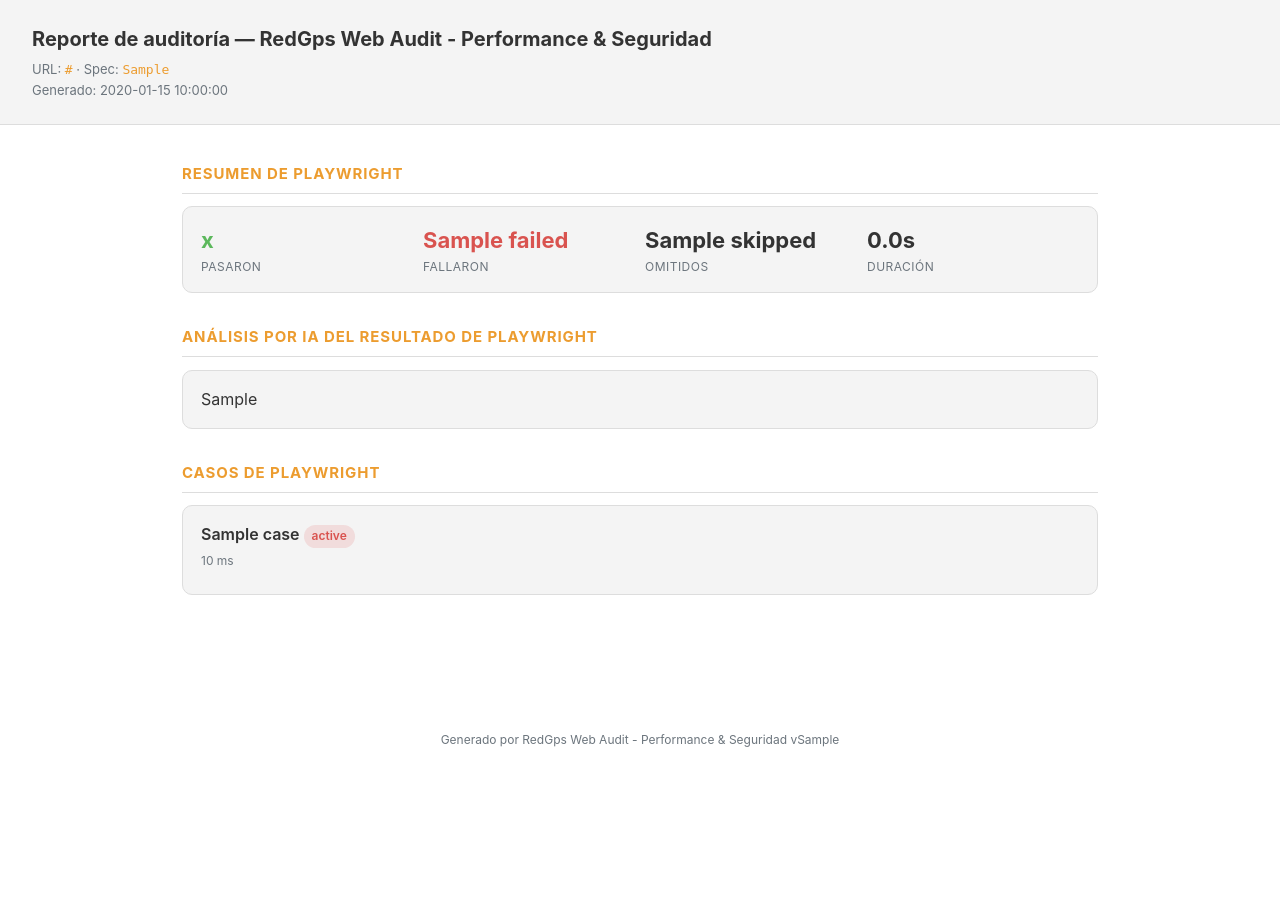
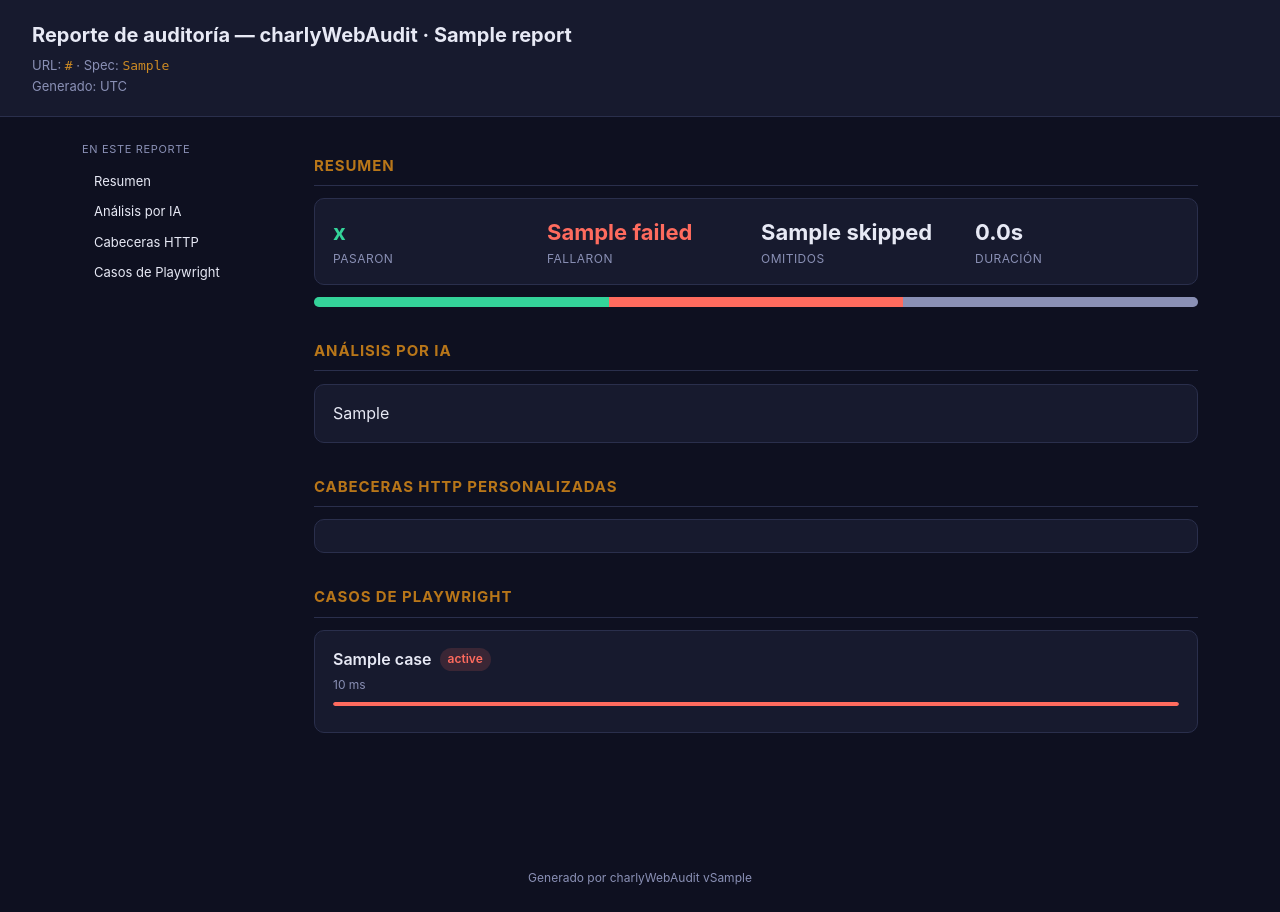
Before and after one commit to charlsrdz/charlyAudit, a Python web app: template charlywebaudit/report/templates/report.html.jinja in a window 1280 px wide. Before the commit the page ends 747 px from the top, so only its background shows below. Run offline with Jinja, Linux system fonts and the light colour scheme; the template is opened without the code that fills it: most values are stand-ins (such as "Sample title", 1, 10 or a date in 2020).

Commit message:
refactor reportes

```diff
--- a/charlywebaudit/gui/__init__.py
+++ b/charlywebaudit/gui/__init__.py
@@ -62,9 +62,6 @@ def main() -> None:
     """Punto de entrada seguro — usado por `charlywebaudit-gui` y por
     `charlywebaudit --gui`. Nunca deja escapar un ImportError como
     traceback crudo."""
-    from ..telemetry import setup_telemetry_hooks
-    setup_telemetry_hooks()
-
     try:
         import tkinter  # noqa: F401 — solo para verificar disponibilidad antes de importar el resto
     except ImportError:
--- a/charlywebaudit/gui/views/help_view.py
+++ b/charlywebaudit/gui/views/help_view.py
@@ -44,7 +44,7 @@ class HelpView(ttk.Frame):
         left = ttk.Frame(body)
         left.grid(row=0, column=0, sticky="nsew", padx=(0, 12))
 
-        about_card = Card(left, title="QUÉ ES REDGPS WEB AUDIT")
+        about_card = Card(left, title="QUÉ ES CHARLYWEBAUDIT")
         about_card.pack(fill="x")
         ttk.Label(
             about_card.body,
--- a/charlywebaudit/report/templates/report.html.jinja
+++ b/charlywebaudit/report/templates/report.html.jinja
@@ -2,18 +2,20 @@
 <html lang="es">
 <head>
 <meta charset="UTF-8" />
-<title>RedGps Web Audit - Performance & Seguridad — Reporte de {{ report.url }}</title>
+<title>charlyWebAudit — Reporte de {{ report.url }}</title>
 <style>
   :root {
-    --brand: #ec9c2f;
-    --bg: #ffffff;
-    --surface: #f4f4f4;
-    --surface2: #edf1f5;
-    --border: #dddddd;
-    --text: #333333;
-    --muted: #6c757d;
-    --ok: #5cb85c;
-    --err: #d9534f;
+    --brand: #b87619;
+    --brand-light: #cc8a24;
+    --bg: #0e1020;
+    --surface: #171a2e;
+    --surface2: #1f2440;
+    --border: #2a2f4c;
+    --text: #e7e9f5;
+    --muted: #8a90b5;
+    --ok: #34d399;
+    --err: #ff6b5e;
+    --warn: #f5b544;
   }
   * { box-sizing: border-box; }
   body {
@@ -21,14 +23,21 @@
     background: var(--bg); color: var(--text); line-height: 1.55;
   }
   header {
-    padding: 24px 32px; background: var(--surface); border-bottom: 1px solid var(--border);
+    padding: 20px 32px; background: var(--surface); border-bottom: 1px solid var(--border);
     position: sticky; top: 0; z-index: 5;
   }
   header h1 { margin: 0 0 4px; font-size: 20px; }
   header .meta { color: var(--muted); font-size: 13px; }
-  header .meta code { color: var(--brand); }
-  main { max-width: 980px; margin: 0 auto; padding: 24px 32px 80px; }
-  section { margin-bottom: 32px; }
+  header .meta code { color: var(--brand-light); }
+  .layout { max-width: 1180px; margin: 0 auto; padding: 24px 32px 80px; display: grid; grid-template-columns: 200px 1fr; gap: 32px; }
+  nav.toc {
+    position: sticky; top: 88px; align-self: start; font-size: 13px;
+  }
+  nav.toc div.toc-title { color: var(--muted); text-transform: uppercase; font-size: 11px; letter-spacing: .06em; margin-bottom: 8px; }
+  nav.toc a { display: block; color: var(--text); text-decoration: none; padding: 5px 0; border-left: 2px solid transparent; padding-left: 10px; }
+  nav.toc a:hover { color: var(--brand-light); border-left-color: var(--brand); }
+  main { min-width: 0; }
+  section { margin-bottom: 32px; scroll-margin-top: 88px; }
   h2 {
     font-size: 15px; text-transform: uppercase; letter-spacing: .06em;
     color: var(--brand); border-bottom: 1px solid var(--border); padding-bottom: 8px;
@@ -40,13 +49,16 @@
   .badge {
     display: inline-block; padding: 2px 8px; border-radius: 999px; font-size: 12px; font-weight: 600;
   }
-  .badge--ok { background: rgba(92,184,92,.15); color: var(--ok); }
-  .badge--fail { background: rgba(217,83,79,.15); color: var(--err); }
-  .badge--skip { background: rgba(108,117,125,.15); color: var(--muted); }
-  .case__title { font-weight: 600; margin-bottom: 4px; }
+  .badge--ok { background: rgba(52,211,153,.15); color: var(--ok); }
+  .badge--fail { background: rgba(255,107,94,.15); color: var(--err); }
+  .badge--skip { background: rgba(138,144,181,.15); color: var(--muted); }
+  .case__title { font-weight: 600; margin-bottom: 4px; display: flex; align-items: center; gap: 8px; }
   .case__meta { color: var(--muted); font-size: 12px; margin-bottom: 8px; }
+  .case__bar { height: 4px; border-radius: 2px; background: var(--surface2); margin-bottom: 10px; overflow: hidden; }
+  .case__bar-fill { height: 100%; border-radius: 2px; }
   .card--passed { border-left: 3px solid var(--ok); }
   .card--failed { border-left: 3px solid var(--err); }
+  .card--skipped { border-left: 3px solid var(--muted); }
   .ai-analysis h4 { color: var(--brand); font-size: 14px; margin: 16px 0 6px; }
   .ai-analysis h4:first-child { margin-top: 0; }
   .ai-analysis :is(p, li) { color: var(--text); }
@@ -66,22 +78,50 @@
   .summary-grid { display: grid; grid-template-columns: repeat(auto-fit, minmax(140px, 1fr)); gap: 10px; }
   .summary-grid .num { font-size: 22px; font-weight: 700; }
   .summary-grid .lbl { color: var(--muted); font-size: 12px; text-transform: uppercase; letter-spacing: .04em; }
+  .pass-rate-bar { height: 10px; border-radius: 999px; background: var(--surface2); overflow: hidden; margin-top: 12px; display: flex; }
+  .pass-rate-bar .seg--ok { background: var(--ok); }
+  .pass-rate-bar .seg--fail { background: var(--err); }
+  .pass-rate-bar .seg--skip { background: var(--muted); }
+  .headers-table { width: 100%; border-collapse: collapse; font-size: 13px; }
+  .headers-table td { padding: 6px 8px; border-bottom: 1px solid var(--border); }
+  .headers-table td:first-child { color: var(--muted); width: 35%; }
+  .headers-table code { color: var(--brand-light); }
   footer { text-align: center; color: var(--muted); font-size: 12px; padding: 24px; }
+
+  @media print {
+    header { position: static; }
+    nav.toc { display: none; }
+    .layout { grid-template-columns: 1fr; }
+    body { background: #fff; color: #111; }
+    .card, pre { background: #f5f5f5; border-color: #ccc; }
+  }
 </style>
 </head>
 <body>
 <header>
-  <h1>Reporte de auditoría — RedGps Web Audit - Performance & Seguridad</h1>
+  <h1>Reporte de auditoría — charlyWebAudit{% if report.test_name %} · {{ report.test_name }}{% endif %}</h1>
   <div class="meta">
     URL: <code>{{ report.url }}</code> · Spec: <code>{{ report.spec_path }}</code><br>
-    Generado: {{ report.generated_at }}
+    Generado: {{ report.generated_at.split("T")[0] }} {{ report.generated_at.split("T")[1][:8] if "T" in report.generated_at else "" }} UTC
   </div>
 </header>
+<div class="layout">
+<nav class="toc">
+  <div class="toc-title">En este reporte</div>
+  <a href="#resumen">Resumen</a>
+  {% if report.ai_analysis_html %}<a href="#ia">Análisis por IA</a>{% endif %}
+  {% if report.headers %}<a href="#cabeceras">Cabeceras HTTP</a>{% endif %}
+  <a href="#casos">Casos de Playwright</a>
+  {% if report.extension_used %}
+  {% if report.kpis_html %}<a href="#kpis">KPIs de la sesión</a>{% endif %}
+  <a href="#ambitos">Análisis por ámbito</a>
+  {% endif %}
+</nav>
 <main>
 
   {% if report.browser_outcome == "closed_unexpectedly" %}
   <section>
-    <div class="card" style="border-color: var(--err); background: rgba(217,83,79,0.08);">
+    <div class="card" style="border-color: var(--err); background: rgba(255,107,94,0.08);">
       <strong style="color: var(--err);">⚠ El navegador se cerró de forma inesperada durante esta corrida.</strong>
       {{ report.browser_outcome_description }}
     </div>
@@ -90,7 +130,7 @@
 
   {% if report.extension_used and not report.assistant_analysis_complete %}
   <section>
-    <div class="card" style="border-color: var(--err); background: rgba(217,83,79,0.08);">
+    <div class="card" style="border-color: var(--err); background: rgba(255,107,94,0.08);">
       <strong style="color: var(--err);">⚠ Análisis del Asistente incompleto.</strong>
       El navegador se cerró antes de que el Asistente pudiera analizar los 15 ámbitos de esta
       corrida — los resultados de Playwright abajo son completos y reales, pero la sección
@@ -99,32 +139,52 @@
   </section>
   {% endif %}
 
-  <section>
-    <h2>Resumen de Playwright</h2>
+  <section id="resumen">
+    <h2>Resumen</h2>
     <div class="card summary-grid">
       <div><div class="num" style="color:var(--ok)">{{ report.playwright.passed }}</div><div class="lbl">Pasaron</div></div>
       <div><div class="num" style="color:var(--err)">{{ report.playwright.failed }}</div><div class="lbl">Fallaron</div></div>
       <div><div class="num">{{ report.playwright.skipped }}</div><div class="lbl">Omitidos</div></div>
       <div><div class="num">{{ "%.1f"|format(report.playwright.duration_ms / 1000) }}s</div><div class="lbl">Duración</div></div>
     </div>
+    {% set _total = report.playwright.passed + report.playwright.failed + report.playwright.skipped %}
+    {% if _total > 0 %}
+    <div class="pass-rate-bar">
+      {% if report.playwright.passed %}<div class="seg--ok" style="width: {{ (report.playwright.passed / _total * 100) | round(1) }}%"></div>{% endif %}
+      {% if report.playwright.failed %}<div class="seg--fail" style="width: {{ (report.playwright.failed / _total * 100) | round(1) }}%"></div>{% endif %}
+      {% if report.playwright.skipped %}<div class="seg--skip" style="width: {{ (report.playwright.skipped / _total * 100) | round(1) }}%"></div>{% endif %}
+    </div>
+    {% endif %}
     {% if report.browser_outcome and report.browser_outcome != "closed_unexpectedly" %}
     <p style="color: var(--muted); font-size: 13px; margin-top: 8px;">{{ report.browser_outcome_description }}</p>
     {% endif %}
   </section>
 
   {% if report.ai_analysis_html %}
-  <section>
-    <h2>Análisis por IA del resultado de Playwright</h2>
-    <div class="card ai-analysis">
-      {{ report.ai_analysis_html | safe }}
+  <section id="ia">
+    <h2>Análisis por IA</h2>
+    <div class="card ai-analysis">{{ report.ai_analysis_html | safe }}</div>
+  </section>
+  {% endif %}
+
+  {% if report.headers %}
+  <section id="cabeceras">
+    <h2>Cabeceras HTTP personalizadas</h2>
+    <div class="card">
+      <table class="headers-table">
+        {% for name, value in report.headers.items() %}
+        <tr><td><code>{{ name }}</code></td><td>{{ value }}</td></tr>
+        {% endfor %}
+      </table>
     </div>
   </section>
   {% endif %}
 
-  <section>
+  <section id="casos">
     <h2>Casos de Playwright</h2>
+    {% set _max_ms = report.playwright.cases | map(attribute="duration_ms") | max if report.playwright.cases else 1 %}
     {% for case in report.playwright.cases %}
-    <div class="card {% if case.status == 'passed' %}card--passed{% elif case.status == 'failed' %}card--failed{% endif %}">
+    <div class="card {% if case.status == 'passed' %}card--passed{% elif case.status == 'failed' %}card--failed{% elif case.status == 'skipped' %}card--skipped{% endif %}">
       <div class="case__title">
         {{ case.title }}
         {% if case.status == "passed" %}<span class="badge badge--ok">passed</span>
@@ -132,6 +192,7 @@
         {% else %}<span class="badge badge--fail">{{ case.status }}</span>{% endif %}
       </div>
       <div class="case__meta">{{ case.duration_ms }} ms</div>
+      <div class="case__bar"><div class="case__bar-fill" style="width: {{ (case.duration_ms / (_max_ms or 1) * 100) | round(1) }}%; background: {% if case.status == 'passed' %}var(--ok){% elif case.status == 'skipped' %}var(--muted){% else %}var(--err){% endif %};"></div></div>
       {% for err in case.errors %}
       <pre>{{ err }}</pre>
       {% endfor %}
@@ -145,7 +206,13 @@
   </section>
 
   {% if report.extension_used %}
-  <section>
+  {% if report.kpis_html %}
+  <section id="kpis">
+    <h2>KPIs de la sesión (CharlyAudit)</h2>
+    <div class="card">{{ report.kpis_html | safe }}</div>
+  </section>
+  {% endif %}
+  <section id="ambitos">
     <h2>Análisis del Asistente IA — por ámbito (15/15)</h2>
     {% for scope in report.assistant_scopes %}
     <details class="card scope-card" {% if loop.index <= 3 %}open{% endif %}>
@@ -157,6 +224,7 @@
   {% endif %}
 
 </main>
-<footer>Generado por RedGps Web Audit - Performance & Seguridad v{{ app_version }}</footer>
+</div>
+<footer>Generado por charlyWebAudit v{{ app_version }}</footer>
 </body>
 </html>
--- a/charlywebaudit/ui/theme.py
+++ b/charlywebaudit/ui/theme.py
@@ -19,8 +19,10 @@ from ..errors import CharlyWebAuditError
 
 console = Console()
 
-# Mismo tono de marca que library-style.css (--orange: #ec9c2f)
-BRAND = "#ec9c2f"
+# Mismo tono de marca que la extensión (naranja CharlyAudit, #b87619 por
+# defecto de la paleta) — coherencia visual entre la CLI y lo que se ve
+# dentro del navegador durante la corrida.
+BRAND = "#b87619"
 
 QUESTIONARY_STYLE = questionary.Style(
     [
--- a/pyproject.toml
+++ b/pyproject.toml
@@ -1,6 +1,6 @@
 [project]
 name = "charlywebaudit"
-version = "0.1.5"
+version = "0.1.6"
 description = "CLI + GUI que orquesta CharlyAudit + un script Playwright real para producir un reporte de auditoria unificado (Playwright + Asistente IA, ambito por ambito)."
 readme = "README.md"
 requires-python = ">=3.11"
```
Also changed, not shown: charlywebaudit/__main__.py (+2 -8 lines), charlywebaudit/constants.py (+13 -9 lines), charlywebaudit/gui/theme.py (+55 -32 lines), charlywebaudit/gui/views/dashboard_view.py (+139 -30 lines), charlywebaudit/report/builder.py (+13 -0 lines), README.md, charlywebaudit/gui/assets/icon128.png, charlywebaudit/gui/assets/icon16.png, charlywebaudit/gui/assets/icon48.png, charlywebaudit/vendor/charlyaudit/icons/icon128.png, charlywebaudit/vendor/charlyaudit/icons/icon16.png, charlywebaudit/vendor/charlyaudit/icons/icon48.png.
